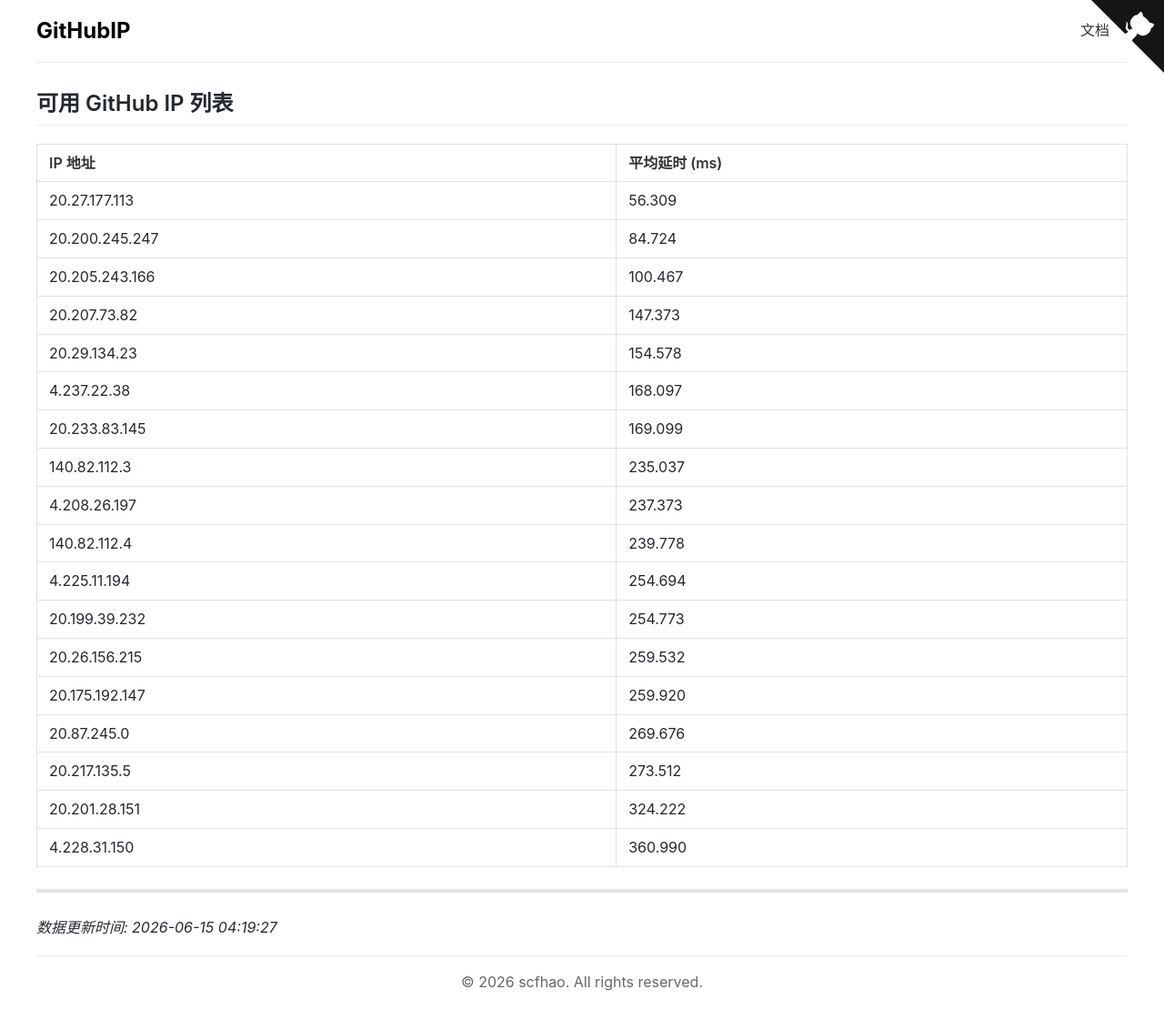
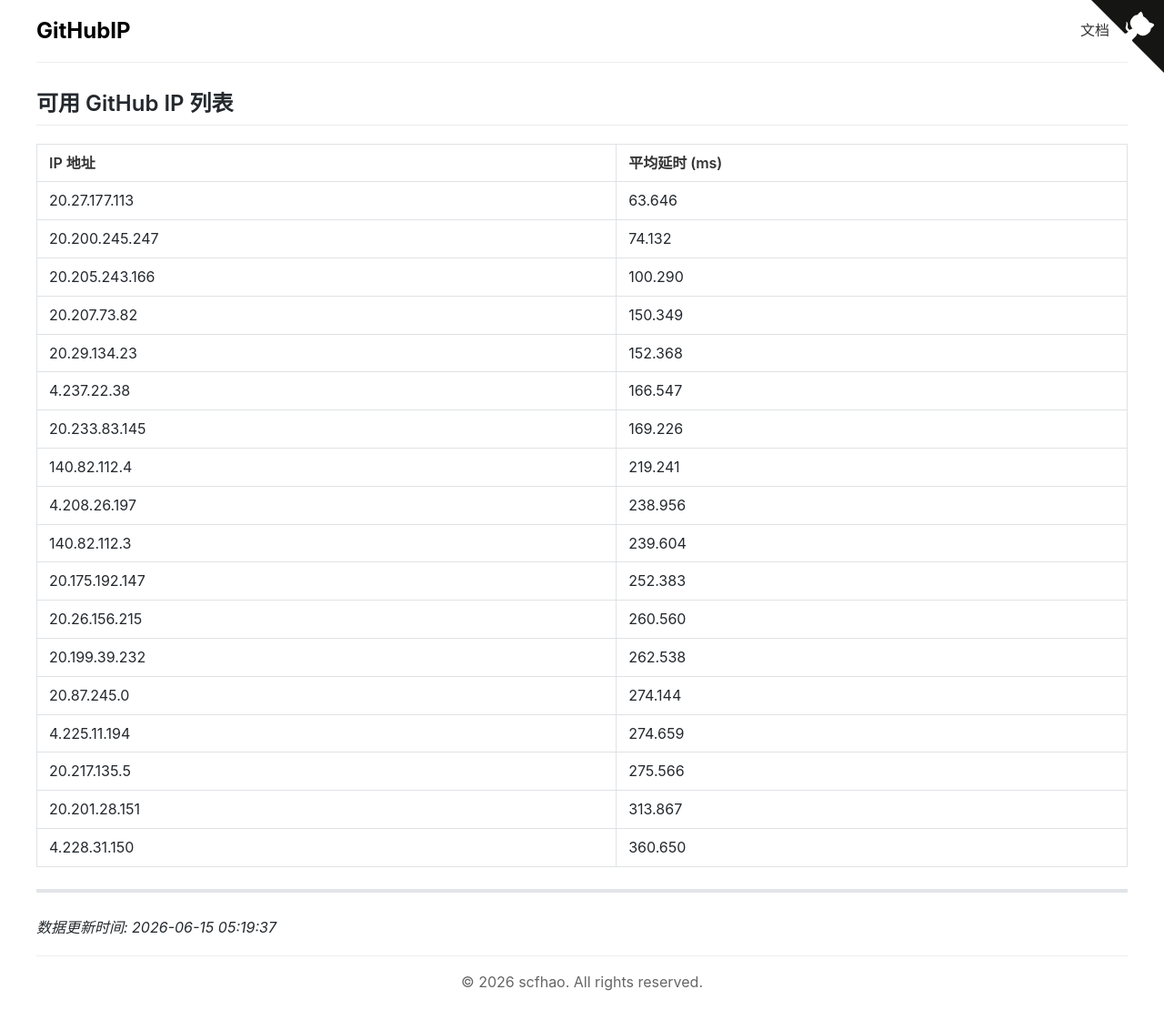
Before and after one commit to scfhao/GitHubIP, a Jekyll site: the page built from index.md, in a window 1280 px wide. Shown: the whole page at 91% size. Built offline with Jekyll 4.4.1, drawn with Linux system fonts in a browser that asks for light colours.

Commit message:
自动脚本执行 - 2026-06-15 05:19:37

```diff
--- a/index.md
+++ b/index.md
@@ -1,32 +1,32 @@
 ---
 layout: home
 title: GitHub IP 列表
-date: 2026-06-15 04:19:27
+date: 2026-06-15 05:19:37
 ---
 
 ## 可用 GitHub IP 列表
 
 | IP 地址 | 平均延时 (ms) |
 |---------|--------------|
-| 20.27.177.113 | 56.309 |
-| 20.200.245.247 | 84.724 |
-| 20.205.243.166 | 100.467 |
-| 20.207.73.82 | 147.373 |
-| 20.29.134.23 | 154.578 |
-| 4.237.22.38 | 168.097 |
-| 20.233.83.145 | 169.099 |
-| 140.82.112.3 | 235.037 |
-| 4.208.26.197 | 237.373 |
-| 140.82.112.4 | 239.778 |
-| 4.225.11.194 | 254.694 |
-| 20.199.39.232 | 254.773 |
-| 20.26.156.215 | 259.532 |
-| 20.175.192.147 | 259.920 |
-| 20.87.245.0 | 269.676 |
-| 20.217.135.5 | 273.512 |
-| 20.201.28.151 | 324.222 |
-| 4.228.31.150 | 360.990 |
+| 20.27.177.113 | 63.646 |
+| 20.200.245.247 | 74.132 |
+| 20.205.243.166 | 100.290 |
+| 20.207.73.82 | 150.349 |
+| 20.29.134.23 | 152.368 |
+| 4.237.22.38 | 166.547 |
+| 20.233.83.145 | 169.226 |
+| 140.82.112.4 | 219.241 |
+| 4.208.26.197 | 238.956 |
+| 140.82.112.3 | 239.604 |
+| 20.175.192.147 | 252.383 |
+| 20.26.156.215 | 260.560 |
+| 20.199.39.232 | 262.538 |
+| 20.87.245.0 | 274.144 |
+| 4.225.11.194 | 274.659 |
+| 20.217.135.5 | 275.566 |
+| 20.201.28.151 | 313.867 |
+| 4.228.31.150 | 360.650 |
 
 ---
 
-*数据更新时间: 2026-06-15 04:19:27*
+*数据更新时间: 2026-06-15 05:19:37*
```
